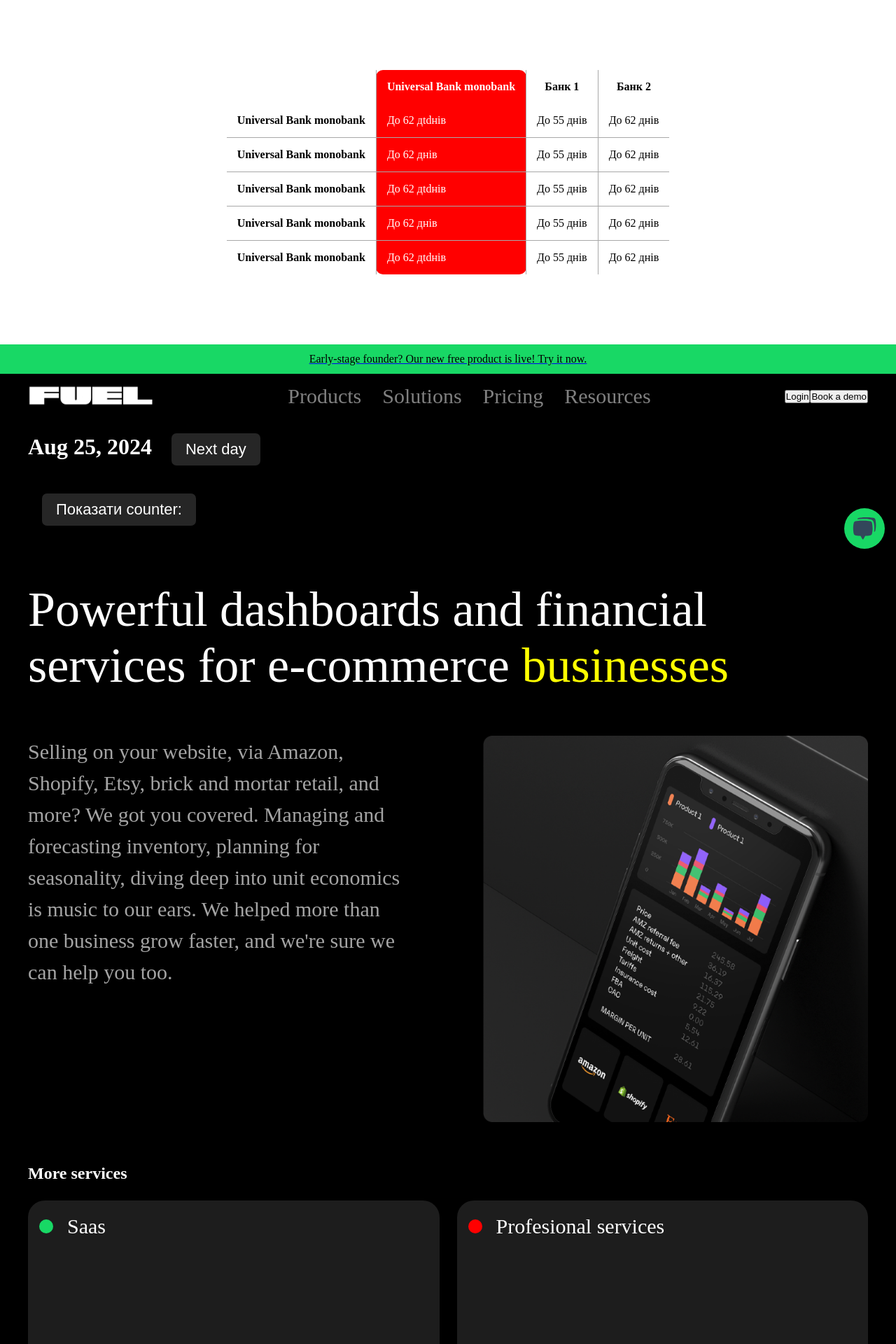
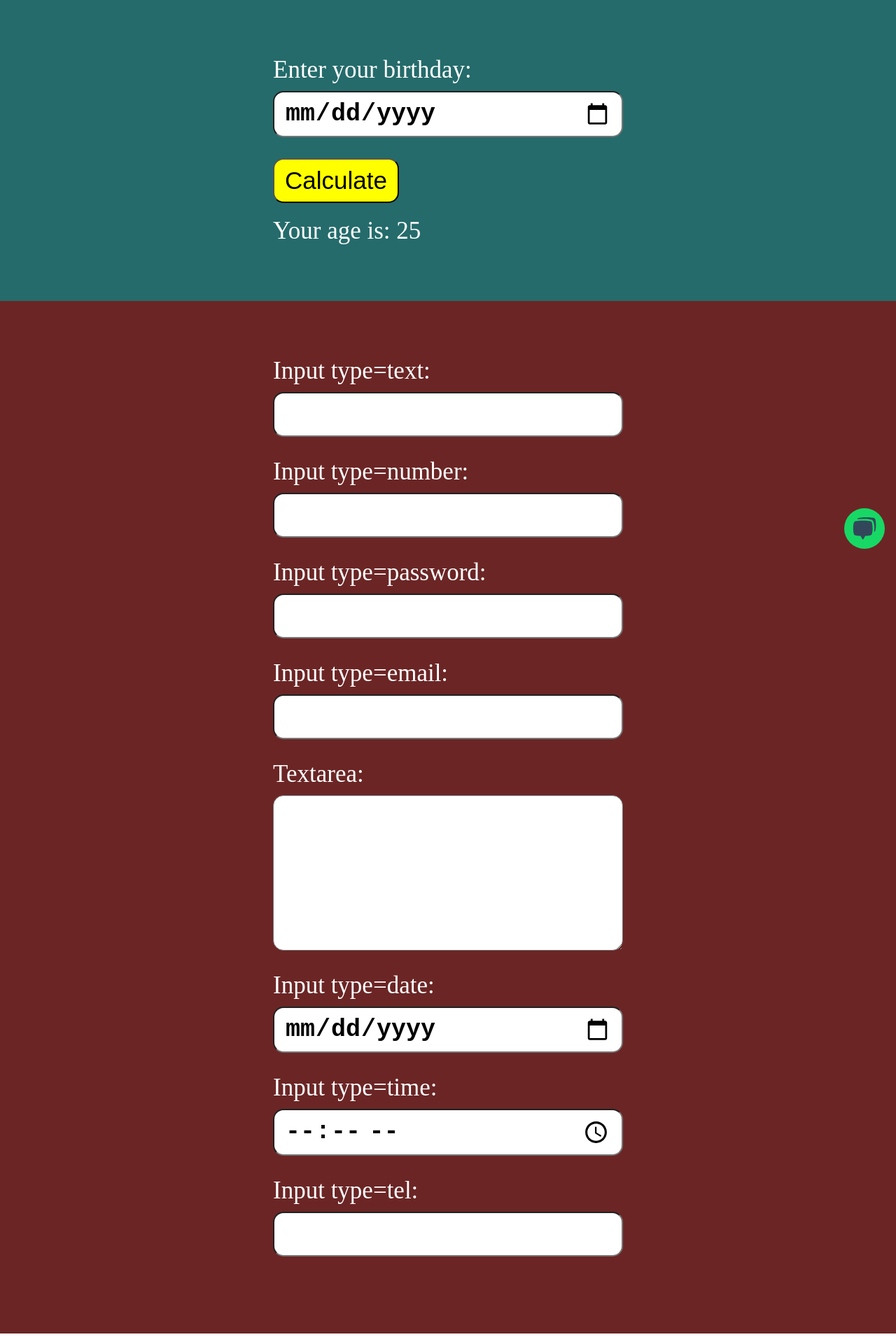
Before and after one commit to yuriyDeneha/test-teaching-app, an Angular app: page / in a window 1280 px wide. Shown: the top 1920 px of the page at 70% size. Built offline with nearby package versions, Linux system fonts and the light colour scheme.

Commit message:
last changes

```diff
--- a/src/app/app.component.html
+++ b/src/app/app.component.html
@@ -2,6 +2,48 @@
 
 
 
+<section class="input-types birthday">
+
+  <div class="wrapper">
+    <label>Enter your birthday:</label>
+    <input type="date" [(ngModel)]="birthday">
+
+    <button (click)="calculateAge()">Calculate</button>
+
+    <label>Your age is: </label>
+    <label> {{age}}</label>
+  </div>
+
+</section>
+
+<section class="input-types">
+  <div class="wrapper">
+    <label>Input type=text:</label>
+    <input type="text">
+
+    <label>Input type=number:</label>
+    <input type="number">
+
+    <label>Input type=password:</label>
+    <input type="password">
+
+    <label>Input type=email:</label>
+    <input type="email">
+
+    <label>Textarea:</label>
+    <textarea rows="5"></textarea>
+
+    <label>Input type=date:</label>
+    <input type="date">
+
+    <label>Input type=time:</label>
+    <input type="time">
+
+    <label>Input type=tel:</label>
+    <input type="tel">
+  </div>
+
+</section>
 
 <table>
   <thead>
--- a/src/app/app.component.scss
+++ b/src/app/app.component.scss
@@ -48,6 +48,47 @@
   display: block;
 }
 
+.input-types {
+  background-color: rgb(107, 37, 37);
+  min-height: 100vh;
+  padding: 10vh;
+
+  button {
+    display: block;
+    padding: 10px 15px;
+    border-radius: 15px;
+    font-size: 35px;
+    background-color: yellow;
+    margin-bottom: 20px;
+  }
+
+  &.birthday {
+    background-color: rgb(37, 107, 107);
+    min-height: 50vh;
+  }
+
+  .wrapper {
+    margin: 0 auto;
+    width: 500px;
+  }
+
+  input,
+  textarea {
+    background-color: white;
+    font-size: 35px;
+    margin: 10px 0 30px;
+    width: 100%;
+    display: block;
+    padding: 10px 15px;
+    border-radius: 15px;
+    font-weight: bold;
+  }
+
+  label {
+    color: white;
+    font-size: 35px;
+  }
+}
 
 table {
   font-size: 16px;
--- a/src/app/app.component.ts
+++ b/src/app/app.component.ts
@@ -1,4 +1,6 @@
+import { CommonModule } from '@angular/common';
 import { Component } from '@angular/core';
+import { FormsModule } from '@angular/forms';
 
 @Component({
   selector: 'app-root',
@@ -7,4 +9,18 @@
 })
 export class AppComponent {
   title = 'fuel-website';
+
+  age: number = 25;
+  birthday = new Date(1996, 5, 4);
+
+  calculateAge() {
+
+    const date = new Date(this.birthday);
+
+    const year = date.getFullYear();
+
+    const currentYear = new Date().getFullYear();
+
+    this.age = currentYear - year;
+  }
 }
--- a/src/app/app.module.ts
+++ b/src/app/app.module.ts
@@ -9,6 +9,7 @@
 import { FooterComponent } from './footer/footer.component';
 import { HeaderComponent } from './header/header.component';
 import { CounterComponent } from './counter/counter.component';
+import { FormsModule } from '@angular/forms';
 
 @NgModule({
   declarations: [
@@ -22,7 +23,8 @@
   ],
   imports: [
     BrowserModule,
-    AppRoutingModule
+    AppRoutingModule,
+    FormsModule,
   ],
   providers: [],
   bootstrap: [AppComponent]
--- a/src/app/more-services/more-services.component.html
+++ b/src/app/more-services/more-services.component.html
@@ -1,10 +1,15 @@
 <section class="more-service">
-  <h2>More services</h2>
+  <h2>{{pageObject.header}}</h2>
+
+  <a
+    *ngFor="let media of socialMedia"
+    class="icon icon-{{media.icon}}"
+    [href]="media.url"
+  >{{media.name}}</a>
 
   <ul>
-    <li><span></span>Saas</li>
-    <li><span></span>Profesional services</li>
-    <li><span></span>Construction</li>
-    <li><span></span>Other</li>
+    <li *ngFor="let item of pageObject.list">
+      <span></span> {{item}}
+    </li>
   </ul>
 </section>
--- a/src/app/more-services/more-services.component.ts
+++ b/src/app/more-services/more-services.component.ts
@@ -1,3 +1,4 @@
+import { CommonModule } from '@angular/common';
 import { Component } from '@angular/core';
 
 @Component({
@@ -7,4 +8,44 @@
 })
 export class MoreServicesComponent {
 
+
+  pageObject = {
+    header: 'Services',
+    list: [
+      'Saas',
+      'Profesional services',
+      'Construction',
+      'Other',
+      'Saas 2',
+      'Profesional services 3',
+      'Construction 4',
+      'Other 6',
+    ],
+    footer: 'Contact us for more information',
+    age: 25,
+  };
+
+
+  socialMedia = [
+    {
+      name: 'Facebook',
+      url: 'https://www.facebook.com/',
+      icon: 'facebook'
+    },
+    {
+      name: 'Twitter',
+      url: 'https://twitter.com/',
+      icon: 'twitter'
+    },
+    {
+      name: 'Instagram',
+      url: 'https://www.instagram.com/',
+      icon: 'instagram'
+    },
+    {
+      name: 'LinkedIn',
+      url: 'https://www.linkedin.com/',
+      icon: 'linkedin'
+    }
+  ]
 }
```
